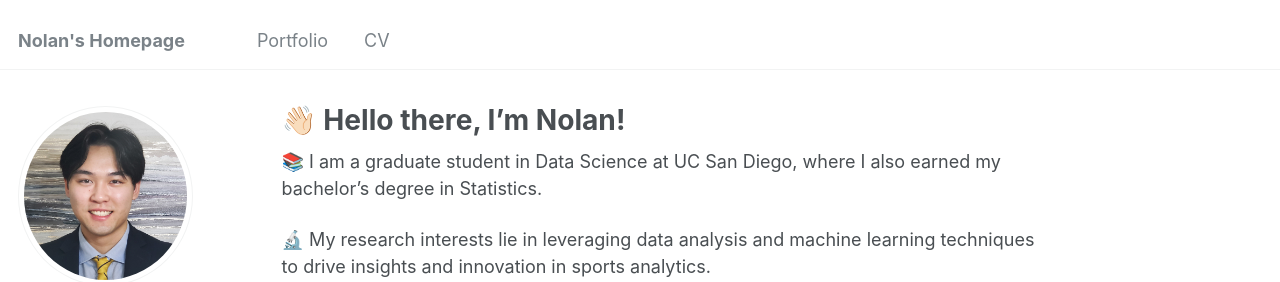
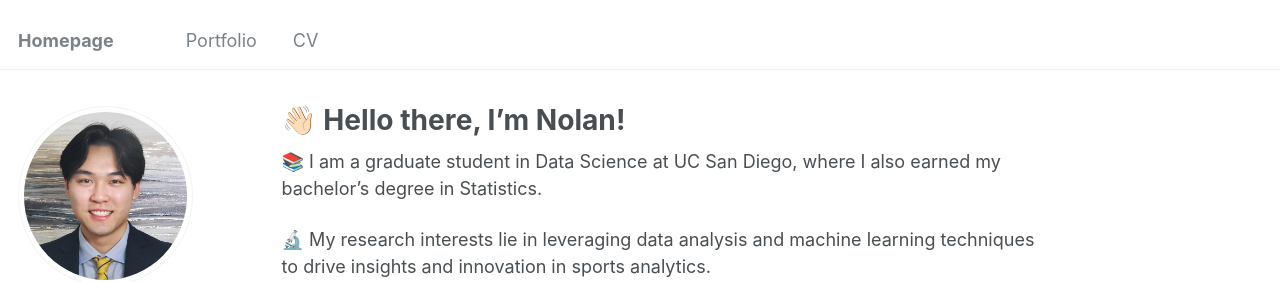
Before and after one commit to Nolan-Lo/Nolan-Lo.github.io, a Jekyll site: the page built from _pages/about.md, in a window 1280 px wide. Shown: the top 282 px of the page. Built offline with Jekyll 4.4.1, drawn with Linux system fonts in a browser that asks for light colours.

Commit message:
Update _config.yml
Changed Nolan's homepage to homepage

```diff
--- a/_config.yml
+++ b/_config.yml
@@ -8,7 +8,7 @@
 
 # Basic Site Settings
 locale                   : "en-US"
-title                    : "Nolan's Homepage"
+title                    : "Homepage"
 title_separator          : "-"
 name                     : &name "Nolan Lo"
 description              : &description "personal description"
```
